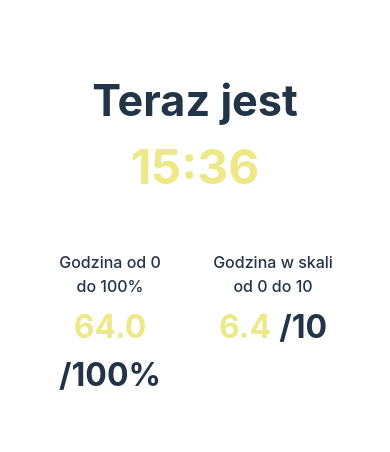
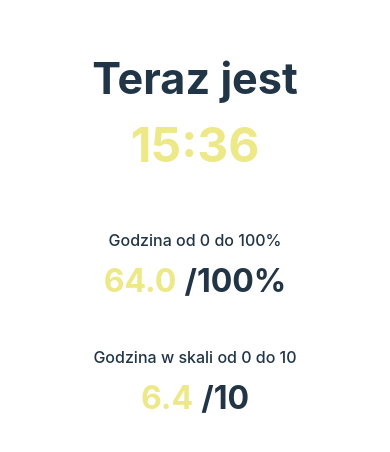
Before and after one commit to tzwel/godzina-w-skali, a Svelte app: page / in a window 390 px wide. Shown: the part 198-650 px from the top of the page. Built offline with nearby package versions, Linux system fonts and the light colour scheme.

Commit message:
colors patch

```diff
--- a/src/app.css
+++ b/src/app.css
@@ -53,3 +53,9 @@ h1 {
     background-color: #f9f9f9;
   }
 }
+
+@media only screen and (max-width: 500px) {
+  .grid {
+    flex-direction: column;
+  }
+}
```
